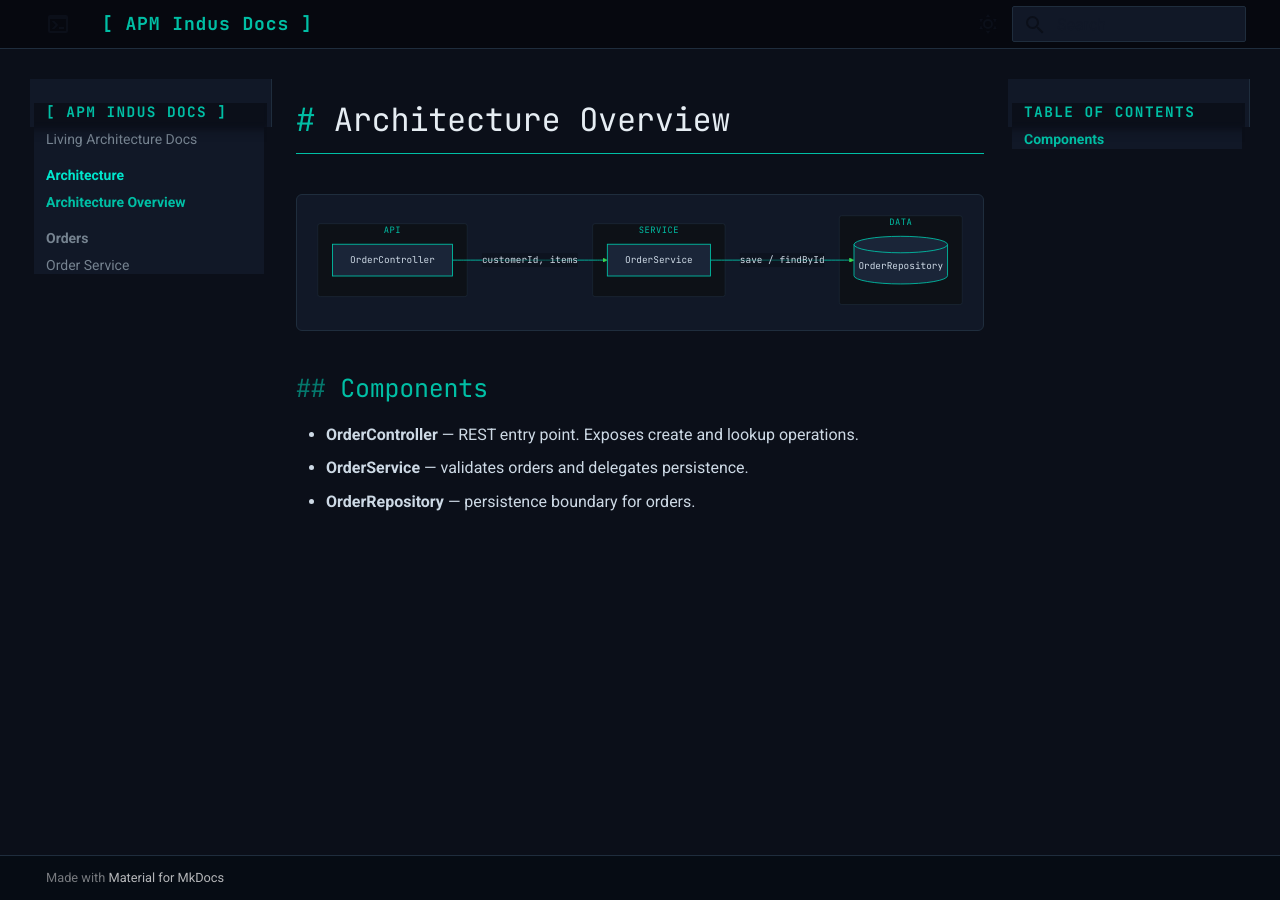
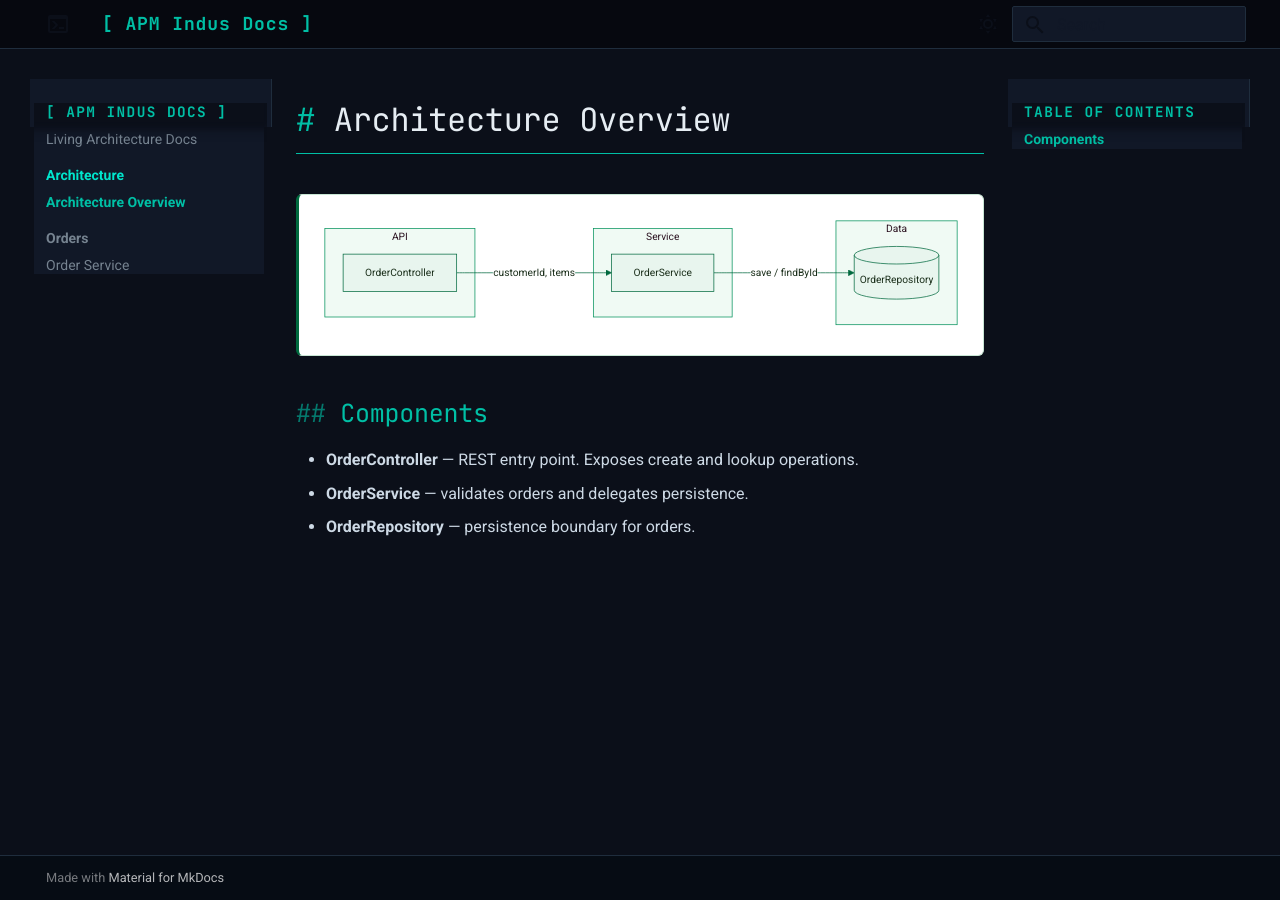
Before and after one commit to pranaybahuguna/opencode-skills-agents, an MkDocs documentation site: the page built from docs/architecture/overview.md, in a window 1280 px wide. Built offline with MkDocs 1.6.1 and Material for MkDocs 9.7.7, drawn with Linux system fonts in a browser that asks for light colours.

Commit message:
restyle mermaid diagrams: white background with BNPP green accents
Switches from dark terminal theme to light (base theme) with
BNPP green (#00693e) borders, lines and arrows on white background.
Removes all dark SVG override rules from terminal.css.

Co-Authored-By: Claude Sonnet 4.6 <noreply@anthropic.com>

```diff
--- a/docs/js/mermaid-init.js
+++ b/docs/js/mermaid-init.js
@@ -1,16 +1,22 @@
 var mermaidConfig = {
   startOnLoad: false,
-  theme: 'dark',
+  theme: 'base',
   securityLevel: 'loose',
   themeVariables: {
-    primaryColor:       '#1a2538',
-    primaryTextColor:   '#cdd9e5',
-    primaryBorderColor: '#00bfa5',
-    lineColor:          '#00bfa5',
-    secondaryColor:     '#0d1117',
-    background:         '#0b0f19',
-    edgeLabelBackground:'#0b0f19',
-    fontFamily:         'JetBrains Mono, monospace'
+    primaryColor:        '#e8f5ee',
+    primaryTextColor:    '#1a2e1a',
+    primaryBorderColor:  '#00693e',
+    lineColor:           '#00693e',
+    secondaryColor:      '#f0faf4',
+    tertiaryColor:       '#d4eddf',
+    background:          '#ffffff',
+    mainBkg:             '#e8f5ee',
+    nodeBorder:          '#00693e',
+    clusterBkg:          '#f0faf4',
+    clusterBorder:       '#00915a',
+    edgeLabelBackground: '#ffffff',
+    fontFamily:          'Roboto, sans-serif',
+    fontSize:            '14px'
   }
 }
 
--- a/docs/stylesheets/terminal.css
+++ b/docs/stylesheets/terminal.css
@@ -212,11 +212,12 @@
 }
 
 /* ── Mermaid diagram overrides ───────────────────────────── */
-[data-md-color-scheme="slate"] .mermaid {
-  background-color: var(--terminal-bg-surface) !important;
-  border: 1px solid var(--terminal-border);
+.mermaid {
+  background-color: #ffffff !important;
+  border: 1px solid #c8e6d4;
+  border-left: 3px solid #00693e;
   border-radius: 6px;
-  padding: 1em;
+  padding: 1.25em;
   overflow-x: auto;
 }
 
@@ -277,9 +278,9 @@
 }
 
 .mermaid-zoom-overlay svg {
-  border: 1px solid var(--terminal-teal, #00bfa5);
+  border: 1px solid #00693e;
   border-radius: 8px;
-  background: #111827;
+  background: #ffffff;
   padding: 2em;
 }
 
@@ -308,129 +309,7 @@
 }
 
 
-/* ============================================================
-   Mermaid diagram overrides — force terminal colour scheme
-   into every SVG element Mermaid generates
-   ============================================================ */
-
-/* ── Container ───────────────────────────────────────────── */
-.mermaid, .mermaid svg {
-  background-color: var(--terminal-bg-surface) !important;
+/* ── Zoom overlay: light background matching diagram style ── */
+.mermaid-zoom-overlay svg {
+  background: #ffffff !important;
 }
-
-/* ── Flowchart / graph node shapes ───────────────────────── */
-.mermaid svg .node rect,
-.mermaid svg .node circle,
-.mermaid svg .node ellipse,
-.mermaid svg .node polygon,
-.mermaid svg .node path {
-  fill:         #1a2538 !important;
-  stroke:       var(--terminal-teal) !important;
-  stroke-width: 1.5px !important;
-}
-
-/* ── All text inside diagrams ────────────────────────────── */
-.mermaid svg text,
-.mermaid svg .nodeLabel,
-.mermaid svg .label,
-.mermaid svg .edgeLabel,
-.mermaid svg .messageText,
-.mermaid svg .labelText,
-.mermaid svg .loopText,
-.mermaid svg tspan {
-  fill:  var(--terminal-text) !important;
-  color: var(--terminal-text) !important;
-}
-
-/* ── Edge paths and arrows ───────────────────────────────── */
-.mermaid svg .edgePath .path,
-.mermaid svg .flowchart-link {
-  stroke:       var(--terminal-teal) !important;
-  stroke-width: 1.5px !important;
-}
-
-.mermaid svg marker path,
-.mermaid svg defs marker path {
-  fill:   var(--terminal-teal) !important;
-  stroke: var(--terminal-teal) !important;
-}
-
-/* ── Edge label background ───────────────────────────────── */
-.mermaid svg .edgeLabel rect,
-.mermaid svg .edgeLabel background {
-  fill:   var(--terminal-bg) !important;
-  stroke: none !important;
-  opacity: 0.9 !important;
-}
-
-.mermaid svg .edgeLabel span,
-.mermaid svg .edgeLabel p {
-  color:            var(--terminal-text) !important;
-  background-color: transparent !important;
-}
-
-/* ── Subgraph / cluster boxes ────────────────────────────── */
-.mermaid svg .cluster rect,
-.mermaid svg .cluster polygon {
-  fill:   var(--terminal-bg-code) !important;
-  stroke: var(--terminal-border) !important;
-  stroke-width: 1px !important;
-  rx: 4px !important;
-}
-
-.mermaid svg .cluster text,
-.mermaid svg .cluster span {
-  fill:  var(--terminal-teal) !important;
-  color: var(--terminal-teal) !important;
-  font-family: "JetBrains Mono", monospace !important;
-  font-size: 0.75rem !important;
-  letter-spacing: 0.05em !important;
-  text-transform: uppercase !important;
-}
-
-/* ── Sequence diagram actors ─────────────────────────────── */
-.mermaid svg .actor {
-  fill:   #1a2538 !important;
-  stroke: var(--terminal-teal) !important;
-}
-
-.mermaid svg .actor-line {
-  stroke: var(--terminal-border) !important;
-}
-
-/* ── Sequence diagram message lines ──────────────────────── */
-.mermaid svg .messageLine0,
-.mermaid svg .messageLine1 {
-  stroke: var(--terminal-green) !important;
-}
-
-.mermaid svg #arrowhead path,
-.mermaid svg .arrowMarkerPath {
-  fill:   var(--terminal-green) !important;
-  stroke: var(--terminal-green) !important;
-}
-
-/* ── Sequence activation boxes ───────────────────────────── */
-.mermaid svg rect.activation0,
-.mermaid svg rect.activation1,
-.mermaid svg rect.activation2 {
-  fill:   rgba(0, 191, 165, 0.15) !important;
-  stroke: var(--terminal-teal) !important;
-}
-
-/* ── Loop / alt / opt boxes ──────────────────────────────── */
-.mermaid svg .labelBox {
-  fill:   #1a2538 !important;
-  stroke: var(--terminal-teal) !important;
-}
-
-.mermaid svg .loopLine {
-  stroke: var(--terminal-teal) !important;
-  stroke-dasharray: 4, 4 !important;
-}
-
-/* ── Notes ───────────────────────────────────────────────── */
-.mermaid svg .note {
-  fill:   rgba(0, 191, 165, 0.08) !important;
-  stroke: var(--terminal-teal) !important;
-}
```
